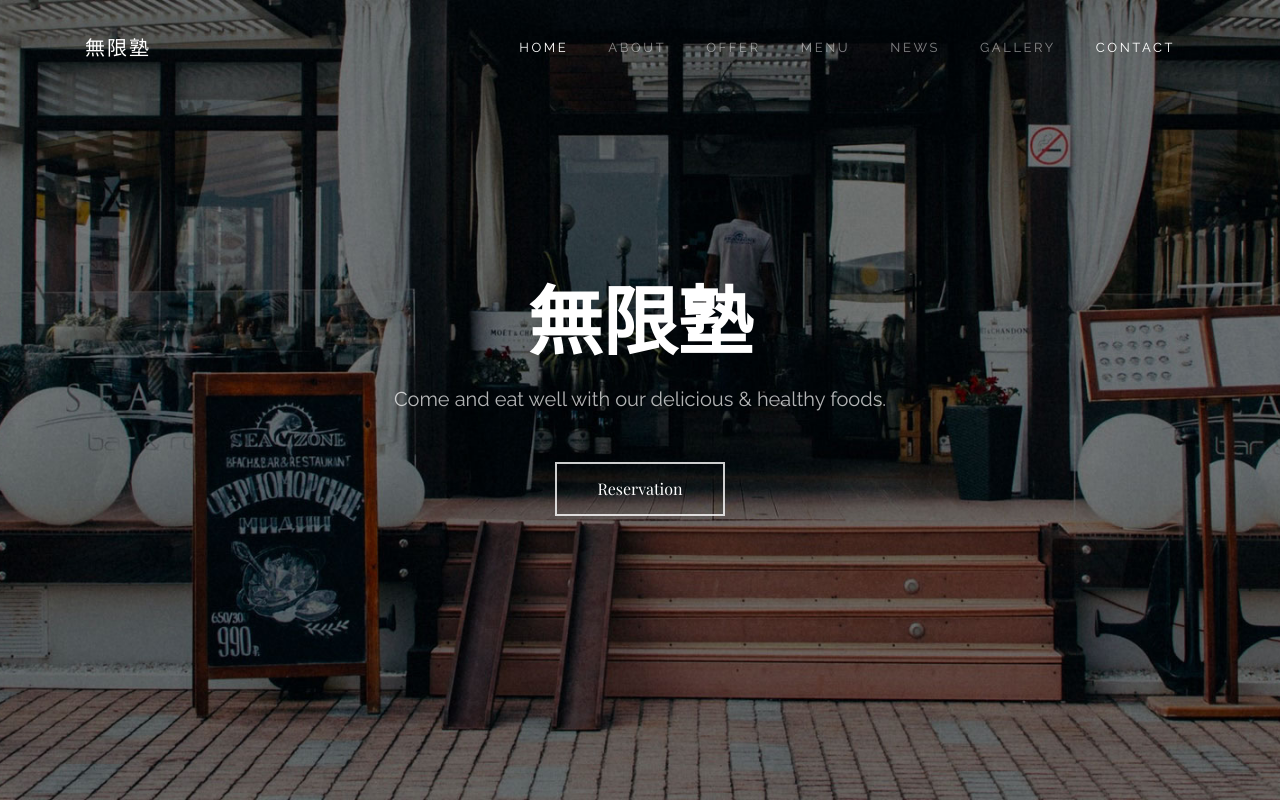
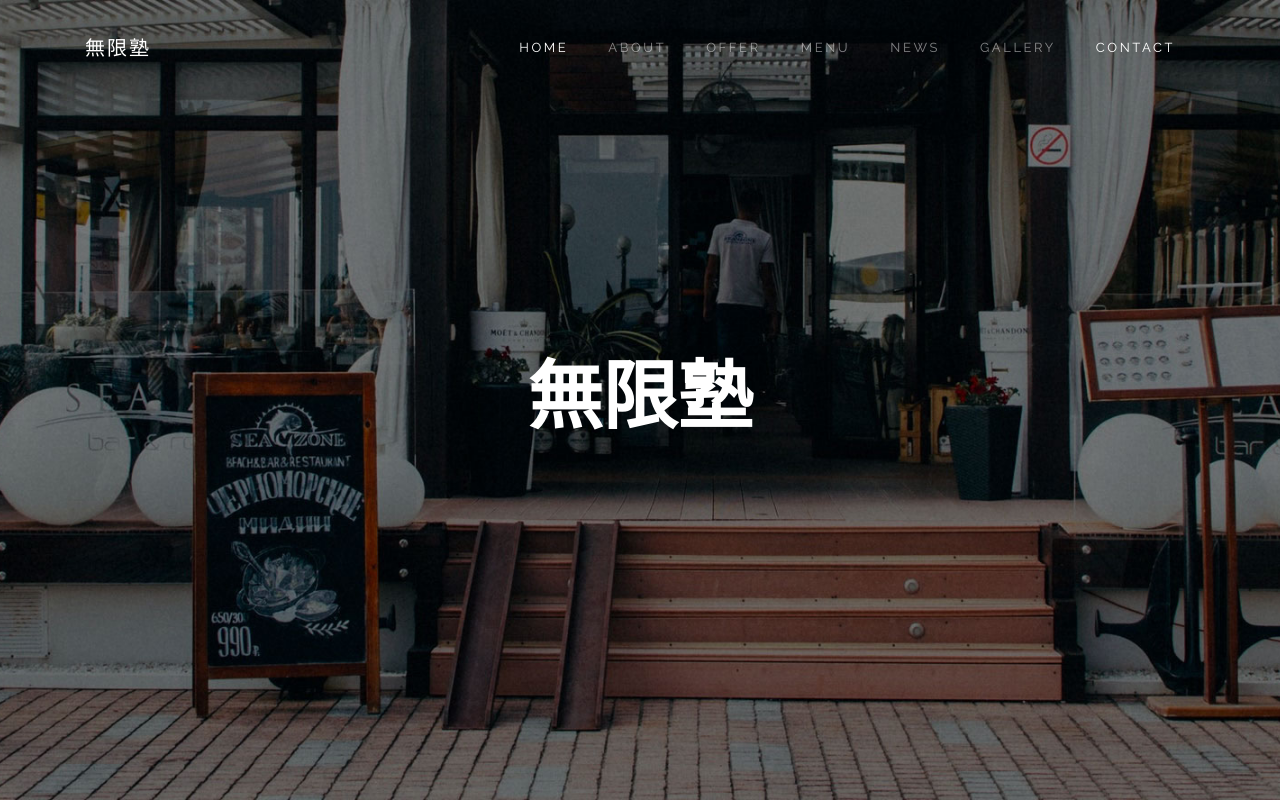
Before and after one commit to mugenzyuku/mugenzyuku, a plain HTML site: page index.html in a window 1280 px wide. Shown: the top 802 px of the page. Drawn offline with nearby package versions, Linux system fonts and the light colour scheme; some packages are replaced by stand-ins of ours; no server answers; files whose address does not match are found by name; a web font is replaced by a local one.

Commit message:
Remove some dead sentence

```diff
--- a/index.html
+++ b/index.html
@@ -51,8 +51,6 @@
         <div class="row align-items-center justify-content-center text-center site-vh-100">
           <div class="col-md-12">
             <h1 class="site-heading site-animate mb-3">無限塾</h1>
-            <h2 class="h5 site-subheading mb-5 site-animate">Come and eat well with our delicious &amp; healthy foods.</h2>
-            <p><a href="https://colorlib.com/" target="_blank" class="btn btn-outline-white btn-lg site-animate" data-toggle="modal" data-target="#reservationModal">Reservation</a></p>
           </div>
         </div>
       </div>
```
